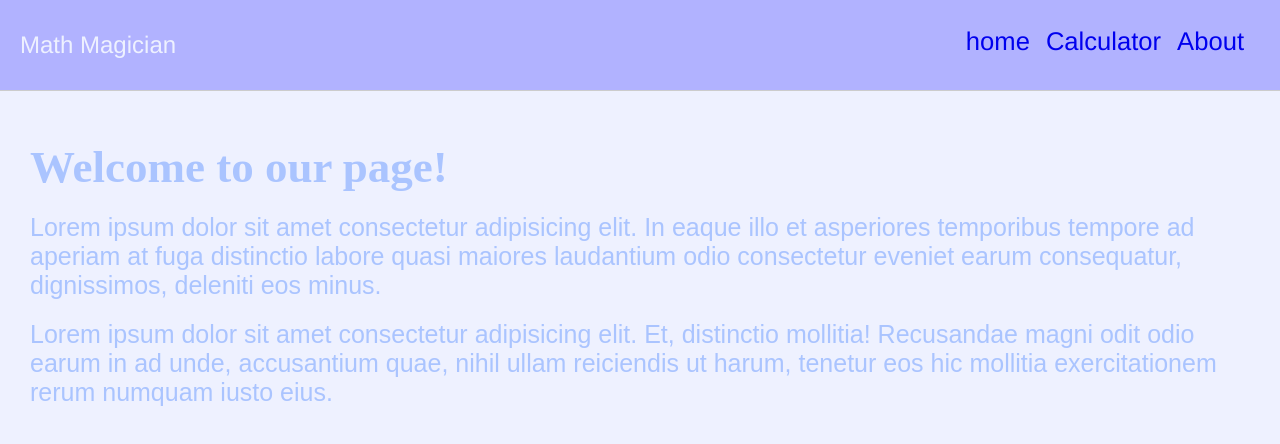
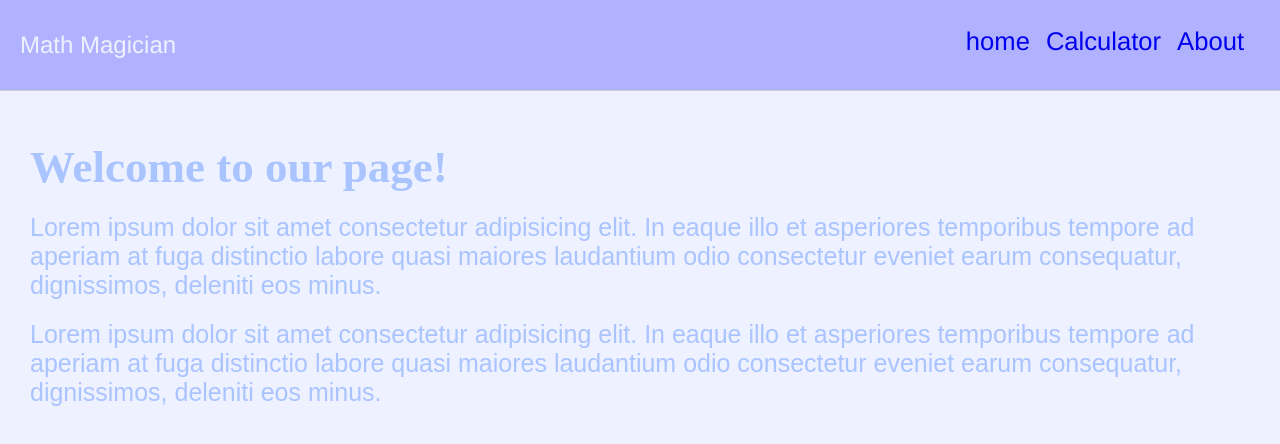
Before and after one commit to CakeInTech/Math-Magician, a React (Create React App) app: page /home in a window 1280 px wide. Shown: the top 444 px of the page. Built offline with nearby package versions, Linux system fonts and the light colour scheme; a web font is replaced by a local one.

Commit message:
Create Testing for home link

```diff
--- a/src/pages/Home.jsx
+++ b/src/pages/Home.jsx
@@ -2,13 +2,13 @@ import React from 'react';
 import css from './home.module.css';
 
 const Home = () => (
-  <div className={css.container}>
+  <div className={css.container} data-testid="home">
     <h1>Welcome to our page!</h1>
     <p>
       Lorem ipsum dolor sit amet consectetur adipisicing elit. In eaque illo et asperiores temporibus tempore ad aperiam at fuga distinctio labore quasi maiores laudantium odio consectetur eveniet earum consequatur, dignissimos, deleniti eos minus.
     </p>
     <p>
-      Lorem ipsum dolor sit amet consectetur adipisicing elit. Et, distinctio mollitia! Recusandae magni odit odio earum in ad unde, accusantium quae, nihil ullam reiciendis ut harum, tenetur eos hic mollitia exercitationem rerum numquam iusto eius.
+     Lorem ipsum dolor sit amet consectetur adipisicing elit. In eaque illo et asperiores temporibus tempore ad aperiam at fuga distinctio labore quasi maiores laudantium odio consectetur eveniet earum consequatur, dignissimos, deleniti eos minus.
     </p>
   </div>
 );
```
Also changed, not shown: 1 other file (tests, documents, lock files or other folders).
